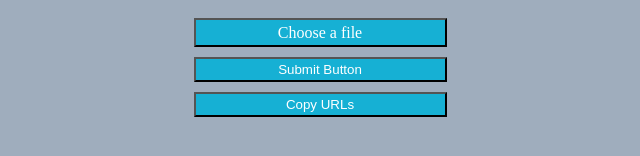
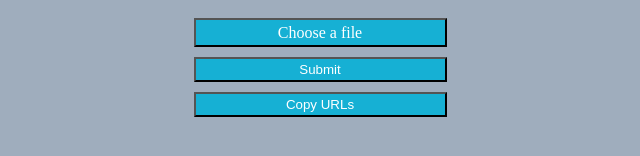
Before and after one commit to daCruzNobre/URLParser, a plain HTML site: page index.html in a window 1280 px wide. Shown: the part 188-344 px from the top of the page, 320-960 px from the left. Drawn offline with Linux system fonts and the light colour scheme.

Commit message:
change button name

```diff
--- a/index.html
+++ b/index.html
@@ -13,7 +13,7 @@
             <section class="inputSection">
                 <label class="button chooseBtn" for="textFile">Choose a file</label>
                 <input type="file" id="textFile" name="fileSelector" accept=".txt,.json" required>
-                <button class ="button submit" type="submit">Submit Button</button>
+                <button class ="button submit" type="submit">Submit</button>
             </section>
             <div class="copyDiv">
                 <button class="copyBtn button">Copy URLs</button>
```
